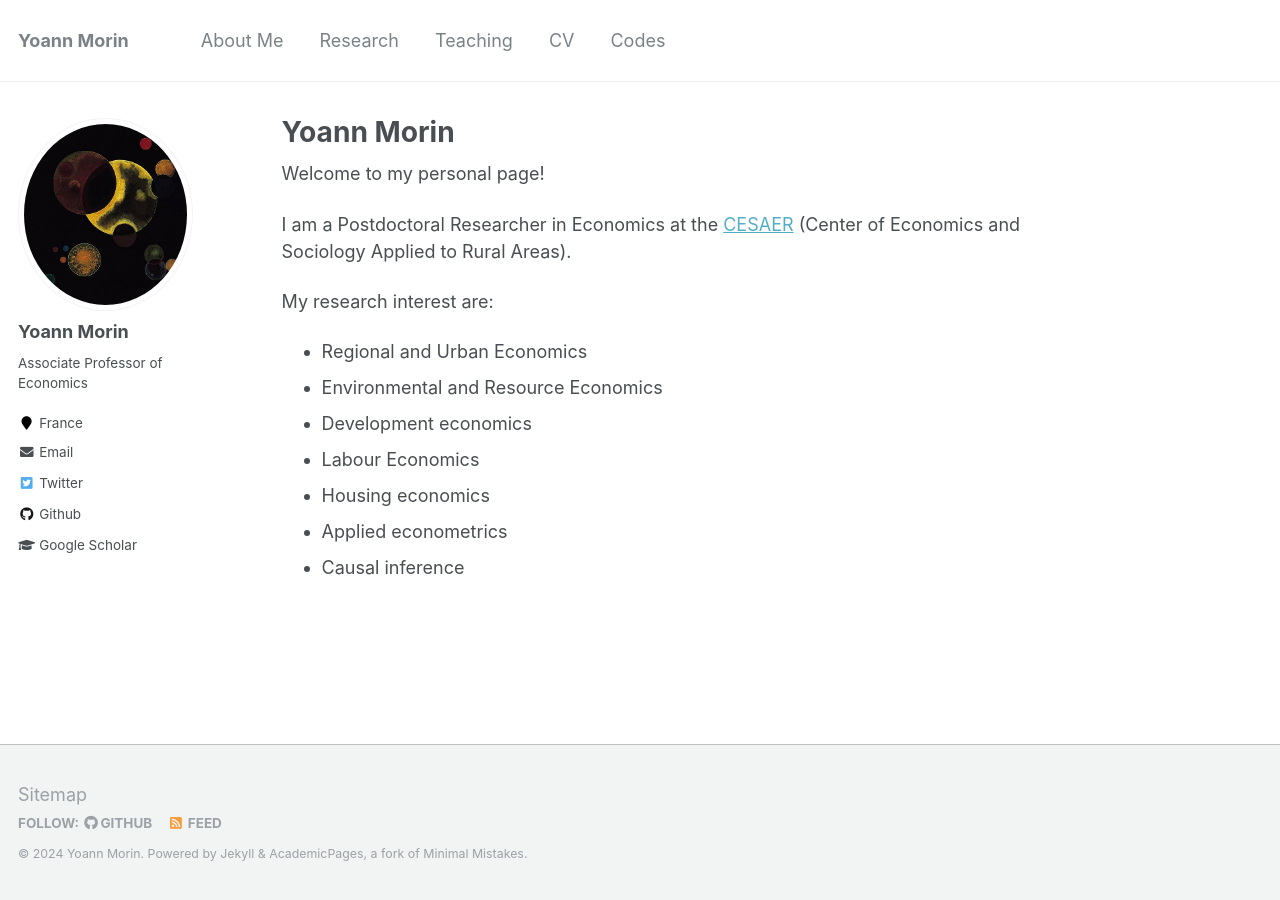
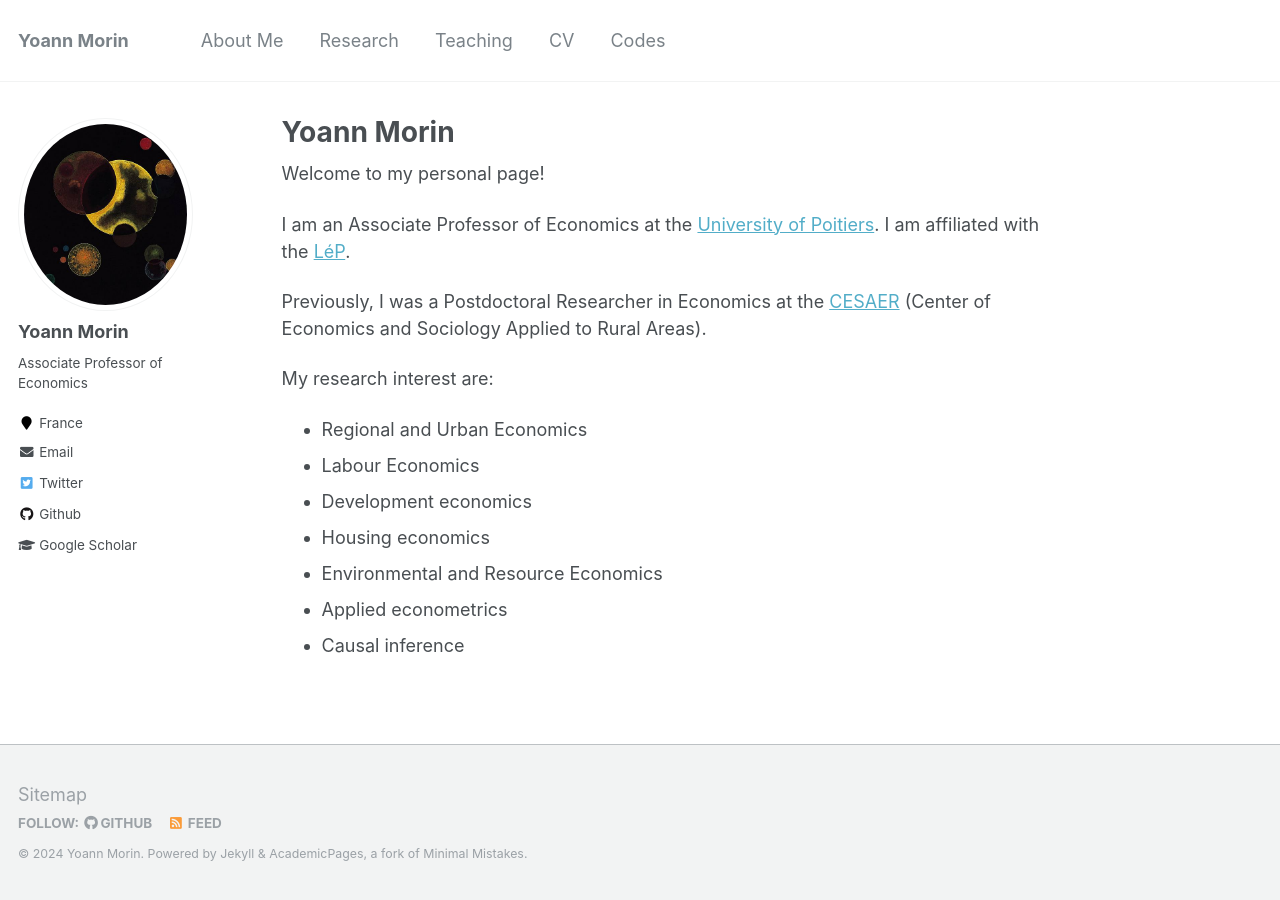
Before and after one commit to yoannmorin/yoannmorin.github.io, a Jekyll site: the page built from _pages/about.md, in a window 1280 px wide. Built offline with Jekyll 4.4.1, drawn with Linux system fonts in a browser that asks for light colours.

Commit message:
Update about.md

```diff
--- a/_pages/about.md
+++ b/_pages/about.md
@@ -9,14 +9,17 @@ redirect_from:
 ---
 Welcome to my personal page!
 
-I am a Postdoctoral Researcher in Economics at the [CESAER](https://www2.dijon.inrae.fr/cesaer/) (Center of Economics and Sociology Applied to Rural Areas).
+
+I am an Associate Professor of Economics at the [University of Poitiers](https://www.univ-poitiers.fr/). I am affiliated with the [LéP](https://lep.labo.univ-poitiers.fr/).
+
+Previously, I was a Postdoctoral Researcher in Economics at the [CESAER](https://www2.dijon.inrae.fr/cesaer/) (Center of Economics and Sociology Applied to Rural Areas).
 
 
 My research interest are:
 - <font size="4">Regional and Urban Economics</font>
+- <font size="4">Labour Economics</font>
+- <font size="4">Development economics</font>
+- <font size="4">Housing economics</font>
 - <font size="4">Environmental and Resource Economics</font>
-- <font size="4">Development economics</font>
-- <font size="4">Labour Economics</font>
-- <font size="4">Housing economics</font>
 - <font size="4">Applied econometrics</font>
 - <font size="4">Causal inference</font>
```
